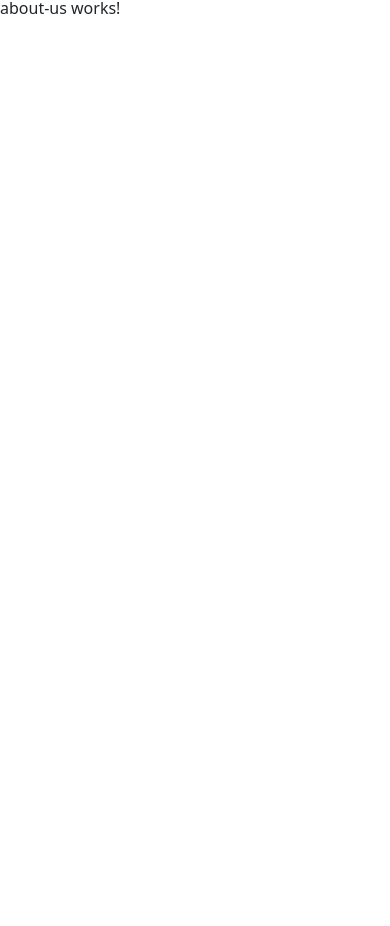
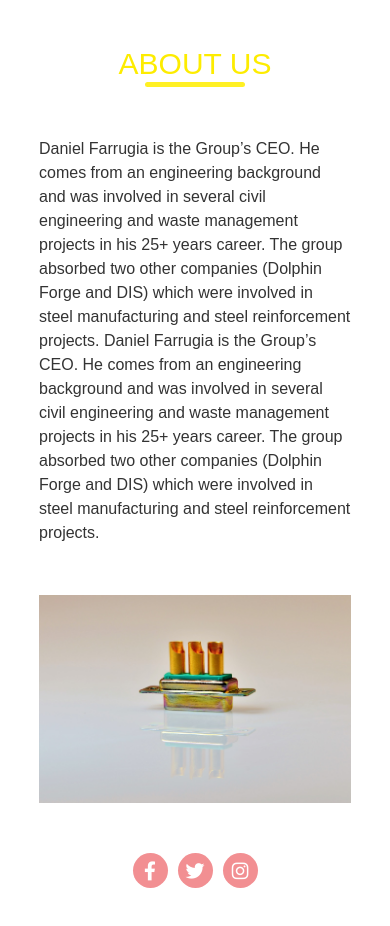
Before and after one commit to Hlulani/platinum-group-web, an Angular app: page /about-us in a window 390 px wide. Shown: the part 1894-2820 px from the top of the page. Before the commit the page ends 1930 px from the top, so only its background shows below. Built offline with nearby package versions, Linux system fonts and the light colour scheme.

Commit message:
Added an about us page

```diff
--- a/src/app/about-us/about-us.component.html
+++ b/src/app/about-us/about-us.component.html
@@ -1 +1,33 @@
-<p>about-us works!</p>
+<div class="section">
+    <div class="container">
+        <div class="title">
+            <h1>About us</h1>
+        </div>
+        <div class="content">
+            <div class="article">
+                <p>
+                    Daniel Farrugia is the Group’s CEO. He comes from an engineering background and was involved
+                     in several civil engineering and waste management projects in his 25+ years career.
+                     The group absorbed two other companies (Dolphin Forge and DIS)
+                    which were involved in steel manufacturing and steel reinforcement projects.
+
+                    Daniel Farrugia is the Group’s CEO. He comes from an engineering background and was involved
+                    in several civil engineering and waste management projects in his 25+ years career.
+                    The group absorbed two other companies (Dolphin Forge and DIS)
+                   which were involved in steel manufacturing and steel reinforcement projects.
+                </p>
+            </div>
+        </div>
+
+        <div class="image-section">
+            <img src="../../assets/images/4.jpg">
+        </div>
+
+        <div class="social">
+            <a href=""><i class="fab fa-facebook-f" aria-hidden="true"></i></a>
+            <a href=""><i class="fab fa-twitter" aria-hidden="true"></i></a>
+            <a href=""><i class="fab fa-instagram" aria-hidden="true"></i></a>
+
+        </div>
+    </div>
+</div>
--- a/src/app/about-us/about-us.component.scss
+++ b/src/app/about-us/about-us.component.scss
@@ -0,0 +1,135 @@
+*{
+    margin: 0px;
+    padding: 0px;
+    box-sizing: border-box;
+    font-family: 'poppins', sans-serif;
+
+}
+
+.section {
+    width: 100%;
+}
+
+.section .container {
+    width: 80%;
+    display: block;
+    margin: 0px auto;
+    padding: 50px 0px;
+}
+
+.section .title {
+    width: 100%;
+    text-align: center;
+    margin-bottom: 50px;
+}
+
+.section .title h1 {
+    text-transform: uppercase;
+    font-size: 35px;
+    color: #FDEC00;
+}
+
+.section .title h1::after {
+    content: "";
+    height: 5px;
+    width: 100px;
+    background-color: hsla(56, 100%, 50%, 0.863);
+    border-radius: 25px;
+    display: block;
+    margin: auto;
+}
+
+.content {
+    float: left;
+    width: 55%;
+}
+
+.image-section {
+    float: right;
+    width: 35%;
+}
+.image-section img{
+    width: 100%;
+    height: auto;
+}
+
+.content .article h3 {
+    color: #FDEC00;
+    font-size: 17px;
+}
+
+.content .article p {
+    margin-top: 20px;
+    font-size: 16px;
+    line-height: 1.5;
+    color: #333;
+
+}
+
+.container .social {
+    width: 100%;
+    clear: both;
+    margin-top: 50px;
+    text-align: center;
+    display: inline-block;
+
+}
+
+.container .social i {
+    color: #fff;
+    font-size: 22px;
+    height: 45px;
+    width: 45px;
+    border-radius: 50%;
+    text-align: center;
+    background-color: #f28f92;
+    margin: 0px 5px;
+}
+
+.container .social i:hover{
+    color: #fff;
+    background-color: #88941e;
+    transition: 1s ease;
+    transform: rotate(360deg);
+}
+
+@media screen and (max-width: 768px) {
+    .section .container {
+        width: 80%;
+        display: block;
+        margin: auto;
+    }
+
+    .content {
+        float: none;
+        width: 100%;
+        display: block;
+        margin: auto;
+    }
+    .image-section {
+        float: none;
+        width: 100%;
+        margin-top: 50px;
+    }
+
+    .image-section img {
+        width: 100%;
+        height: auto;
+        display: block;
+        margin: auto;
+    }
+
+    .container .title h1 {
+        text-align: center;
+        font-size: 30px;
+    }
+
+    .container .social i {
+        font-size: 19px;
+        height: 35px;
+        width: 35px;
+        line-height: 35px;
+
+
+    }
+}
--- a/src/app/menu-items/menu-items.component.html
+++ b/src/app/menu-items/menu-items.component.html
@@ -14,7 +14,7 @@
         <a class="nav-link" href="#" routerLink="/contact-us" routerLinkActive="active">Contact Us</a>
       </li>
       <li class="nav-item">
-        <a class="nav-link" href="#">About Us</a>
+        <a class="nav-link" href="#" routerLink="/about-us" routerLinkActive="active">About Us</a>
       </li>
     </ul>
   </div>
```
